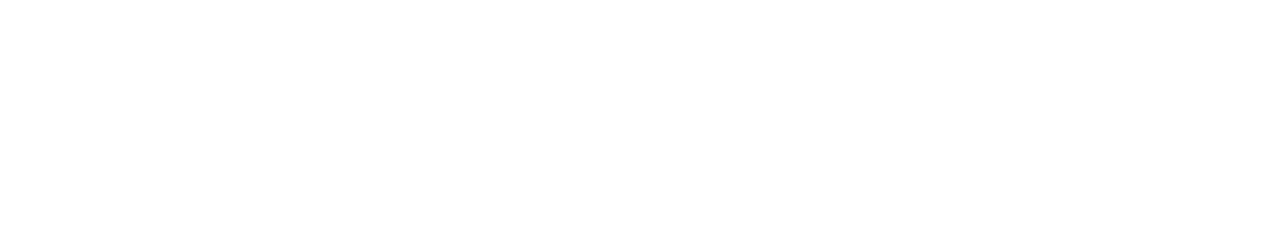
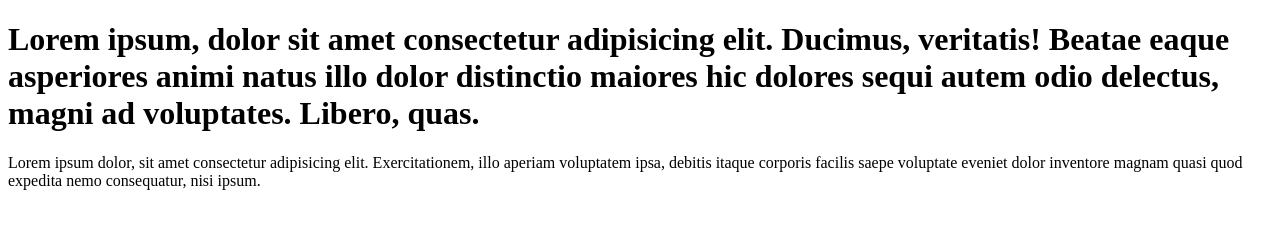
Before and after one commit to andreyk1n/myrep2, a plain HTML site: page index.html in a window 1280 px wide. Drawn offline with Linux system fonts and the light colour scheme.

Commit message:
added infos

```diff
--- a/index.html
+++ b/index.html
@@ -8,6 +8,7 @@
     <link rel="stylesheet" href="./style.css">
 </head>
 <body>
-
+    <h1>Lorem ipsum, dolor sit amet consectetur adipisicing elit. Ducimus, veritatis! Beatae eaque asperiores animi natus illo dolor distinctio maiores hic dolores sequi autem odio delectus, magni ad voluptates. Libero, quas.</h1>
+    <p>Lorem ipsum dolor, sit amet consectetur adipisicing elit. Exercitationem, illo aperiam voluptatem ipsa, debitis itaque corporis facilis saepe voluptate eveniet dolor inventore magnam quasi quod expedita nemo consequatur, nisi ipsum.</p>
 </body>
 </html>
```
